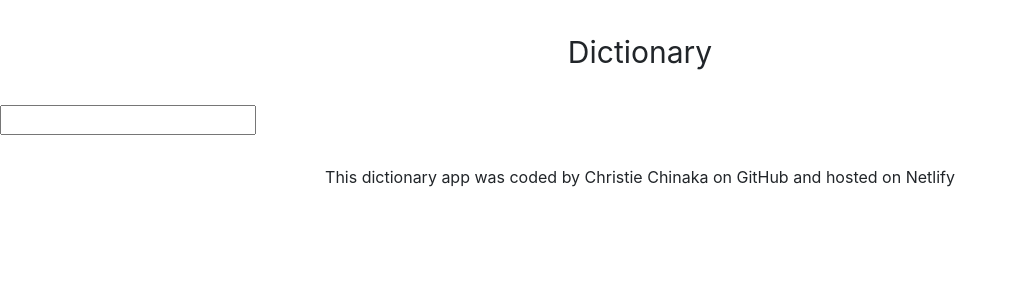
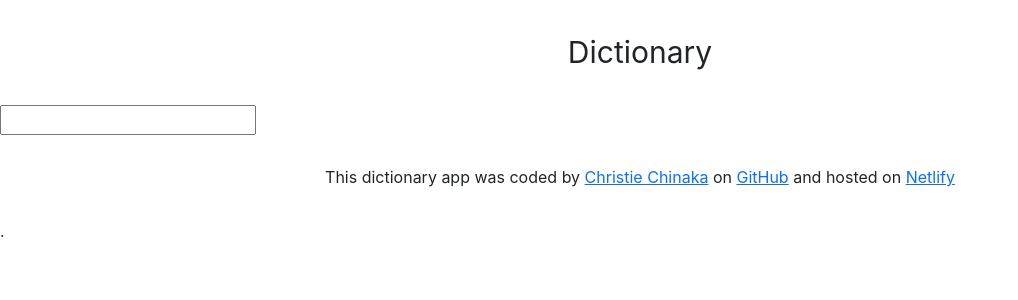
Before and after one commit to cechinaka/chinaka-dictionary-app, a React (Create React App) app: page / in a window 1280 px wide. Shown: the top 300 px of the page, without its empty margins (0-1018 px from the left). Built offline with nearby package versions, Linux system fonts and the light colour scheme.

Commit message:
added links to footer

```diff
--- a/src/App.js
+++ b/src/App.js
@@ -12,7 +12,11 @@ function App() {
         <Dictionary />
       </main>
 
-      <footer className='App-Footer'>This dictionary app was coded by Christie Chinaka on GitHub and hosted on Netlify</footer>
+      <footer className='App-Footer'>This dictionary app was coded by {" "}
+        <a href="https://github.com/cechinaka" target="_blank " rel="noreferrer">Christie Chinaka</a>
+        {" "}on {" "}<a href="https://github.com/cechinaka/chinaka-dictionary-app" target="_blank" rel="noreferrer">GitHub</a>
+        {" "}and hosted on {" "}
+        <a href="https://animated-custard-47288e.netlify.app/" target="_blank" rel="noreferrer">Netlify</a></footer>.
     </div>
   );
 }
```
